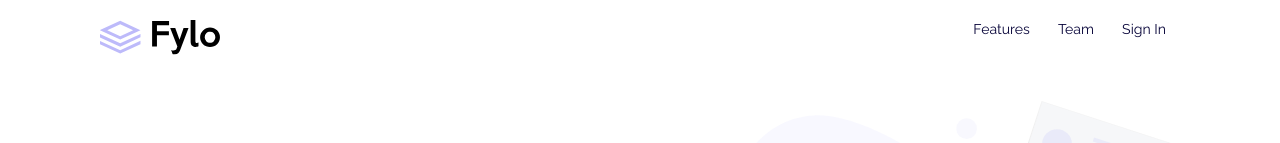
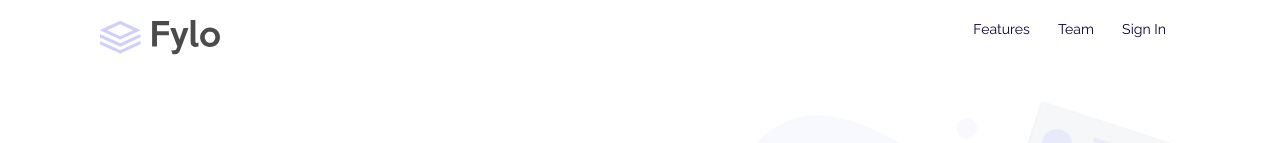
Before and after one commit to SPDUK/fylo, a React (Create React App) app: page / in a window 1280 px wide. In both pictures the pointer is over the link 160 px from the left and 40 px from the top of the page. Shown: the top 143 px of the page. Built offline with nearby package versions, Linux system fonts and the light colour scheme.

Commit message:
feat: add an opacity shift when hovering any link

```diff
--- a/src/styles/variables.scss
+++ b/src/styles/variables.scss
@@ -13,6 +13,10 @@ h2,
 h3,
 nav {
   font-family: 'Raleway', sans-serif;
+}
+
+a:hover {
+  opacity: 0.7;
 }
 
 .container {
```
